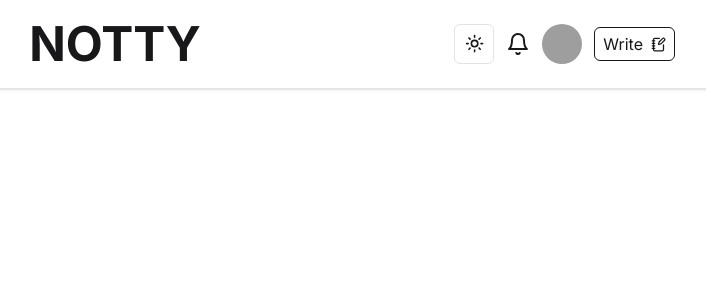
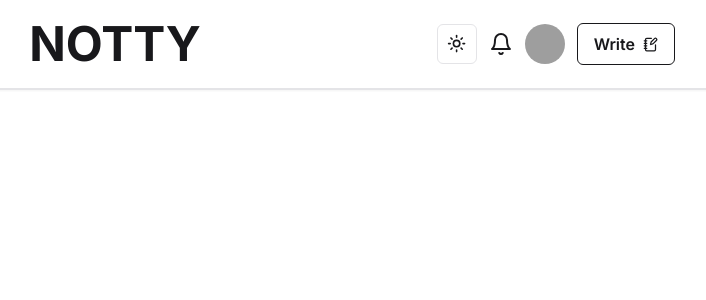
Before and after one commit to avayyyyyyy/Notty, a Next.js app: page / in a window 1280 px wide. Shown: the top 300 px of the page, without its empty margins (525-1231 px from the left). Built offline with nearby package versions, Linux system fonts and the light colour scheme; grey boxes are pictures that could not be loaded.

Commit message:
🐞 fix: Styling

```diff
--- a/components/Navbar.tsx
+++ b/components/Navbar.tsx
@@ -23,7 +23,7 @@ const Navbar = () => {
             <AvatarFallback>CN</AvatarFallback>
           </Avatar>
         </div>
-        <div className="flex gap-2 border-primary text-base cursor-pointer border px-2 py-1 rounded-md items-center">
+        <div className="flex font-semibold  gap-2 border-primary text-base cursor-pointer border px-4 py-2 rounded-md items-center">
           Write <NotebookPen size={15} />
         </div>
       </div>
```
